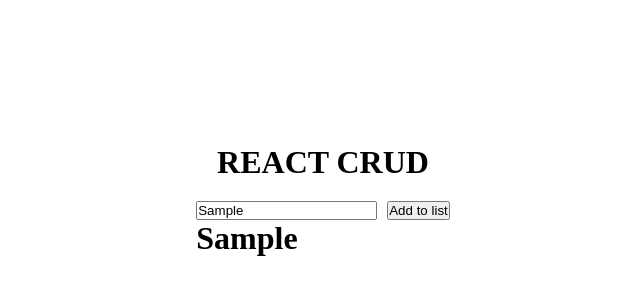
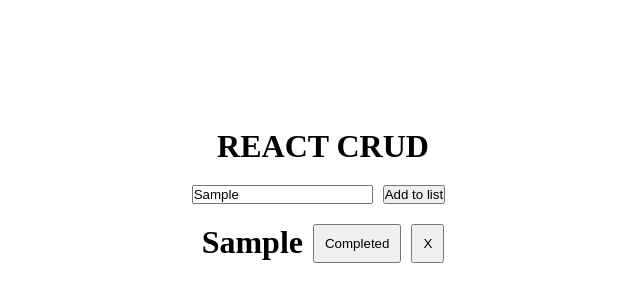
Before and after one commit to nm1008/react-crud, a React (Vite) app: page / in a window 1280 px wide. Both pictures are taken after typing "Sample" into the empty fields and a click on the button "Add to list". Shown: the top 302 px of the page, without its empty margins (317-957 px from the left). Built offline with nearby package versions, Linux system fonts and the light colour scheme.

Commit message:
polishing

```diff
--- a/src/App.css
+++ b/src/App.css
@@ -17,6 +17,18 @@
   margin-top: 20px;
 }
 
+.task{
+  display: flex;
+  justify-content: center;
+  margin-top: 10px;
+
+  padding: 10px;
+}
+
+.task button{
+  padding: 10px
+}
+
 button{
   margin-left: 10px;
 }
--- a/src/App.jsx
+++ b/src/App.jsx
@@ -1,49 +1,69 @@
 import { useState } from "react";
 import "./App.css";
+import { Task } from "./Task";
 
 function App() {
   const [newTask, setNewTask] = useState("");
   const [todoList, setTodoList] = useState([]);
 
+
   //this function was set to onChange on the input field and logs the event and set the value of the event storing to the newTask state
   const handleChange = (e) => {
-    //  console.log(e.target.value)
     setNewTask(e.target.value);
   };
 
-
   //this function was set to the add to list button, using spread operator which is adding the newTask to the existing array
   const addItems = () => {
+    //this code is to check if the array is 0 set id: 1, else gets the last elements id and adds 1
+    const task = {
+      id: todoList.length === 0 ? 1 : todoList[todoList.length - 1].id + 1,
+      taskName: newTask,
+      completed: false,
+    };
+
     // const newTodoList = [...todoList, newTask];
     // setTodoList(newTodoList)
 
     //you can also do this for simplicity
-    setTodoList([...todoList, newTask])
+    setTodoList([...todoList, task]);
+  };
 
+  const handleDelete = (id) => {
+    // const newTodoList = todoList.filter((task) => {
+    //   if (task === taskName){
+    //     return false
+    //   } else {
+    //     return true
+    //   }
+    // })
+
+    setTodoList(todoList.filter((task) => task.id !== id));
+  };
+
+  const completeTask = (id) => {
+    setTodoList(
+      todoList.map((task) => {
+        if (task.id === id) {
+          return { ...task, completed: !task.completed };
+        } else {
+          return task;
+        }
+      })
+    );
   };
 
   return (
     <div className="app">
       <h1>REACT CRUD</h1>
-      <Input
+      <Task
         onHandleChange={handleChange}
+        onHandleDelete={handleDelete}
         todoList={todoList}
         addItems={addItems}
+        completeTask={completeTask}
       />
     </div>
   );
 }
 
-function Input({ onHandleChange, todoList, addItems }) {
-  return (
-    <div className="input">
-      <input type="text" onChange={onHandleChange} />
-      <button onClick={addItems}>Add to list</button>
-      {todoList.map((task) => {
-        return <h1 >{task}</h1>;
-      })}
-    </div>
-  );
-}
-
 export default App;
--- /dev/null
+++ b/src/Task.jsx
@@ -0,0 +1,27 @@
+export function Task({
+  onHandleChange,
+  todoList,
+  addItems,
+  onHandleDelete,
+  completeTask,
+}) {
+  return (
+    <div className="input">
+      <input type="text" onChange={onHandleChange} />
+      <button onClick={addItems}>Add to list</button>
+      {todoList.map((task) => {
+        return (
+          <div
+            className="task"
+            key={task.id}
+            style={{ backgroundColor: task.completed ? "green" : "white" }}
+          >
+            <h1>{task.taskName}</h1>
+            <button onClick={() => completeTask(task.id)}>Completed</button>
+            <button onClick={() => onHandleDelete(task.id)}>X</button>
+          </div>
+        );
+      })}
+    </div>
+  );
+}
```
